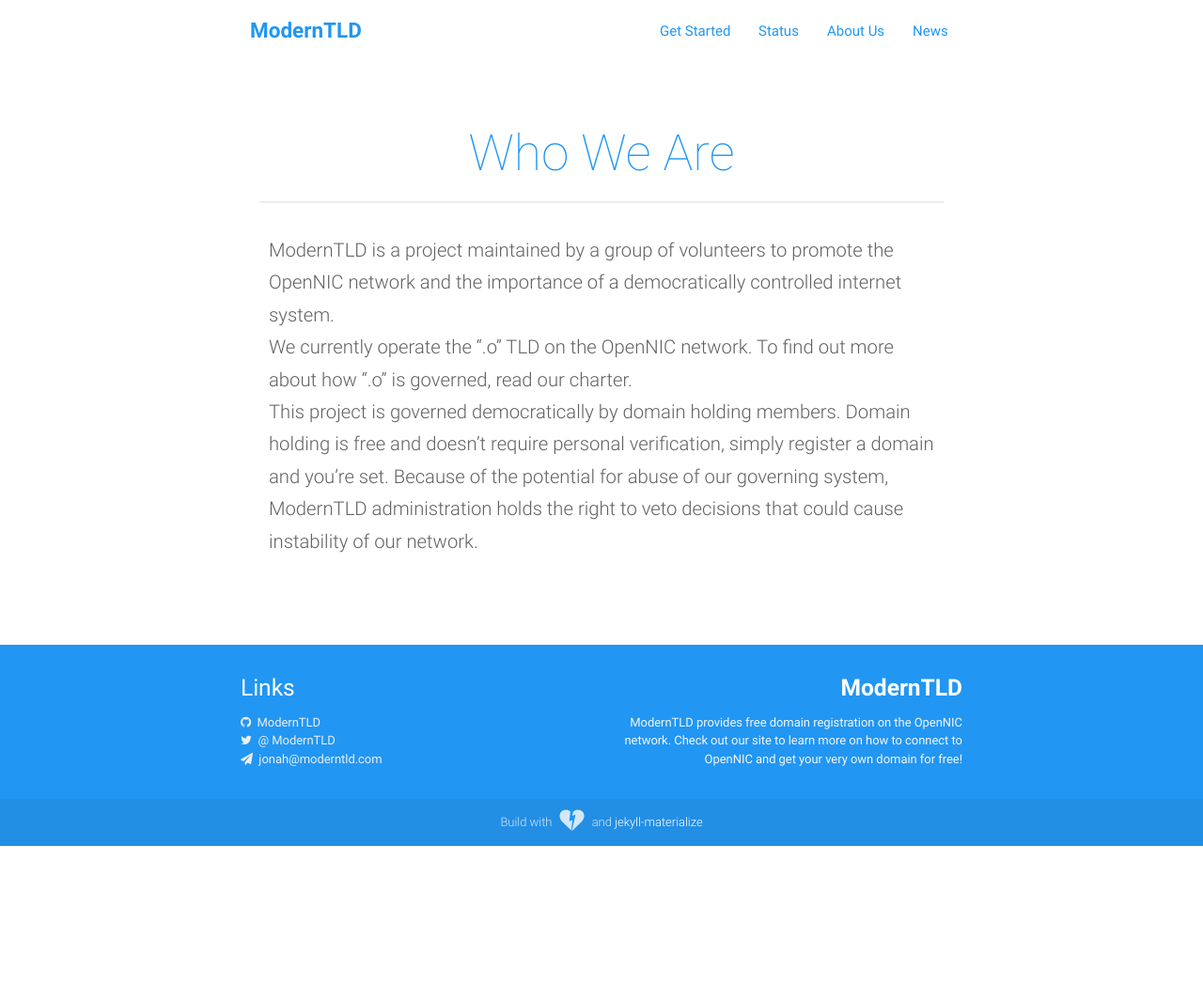
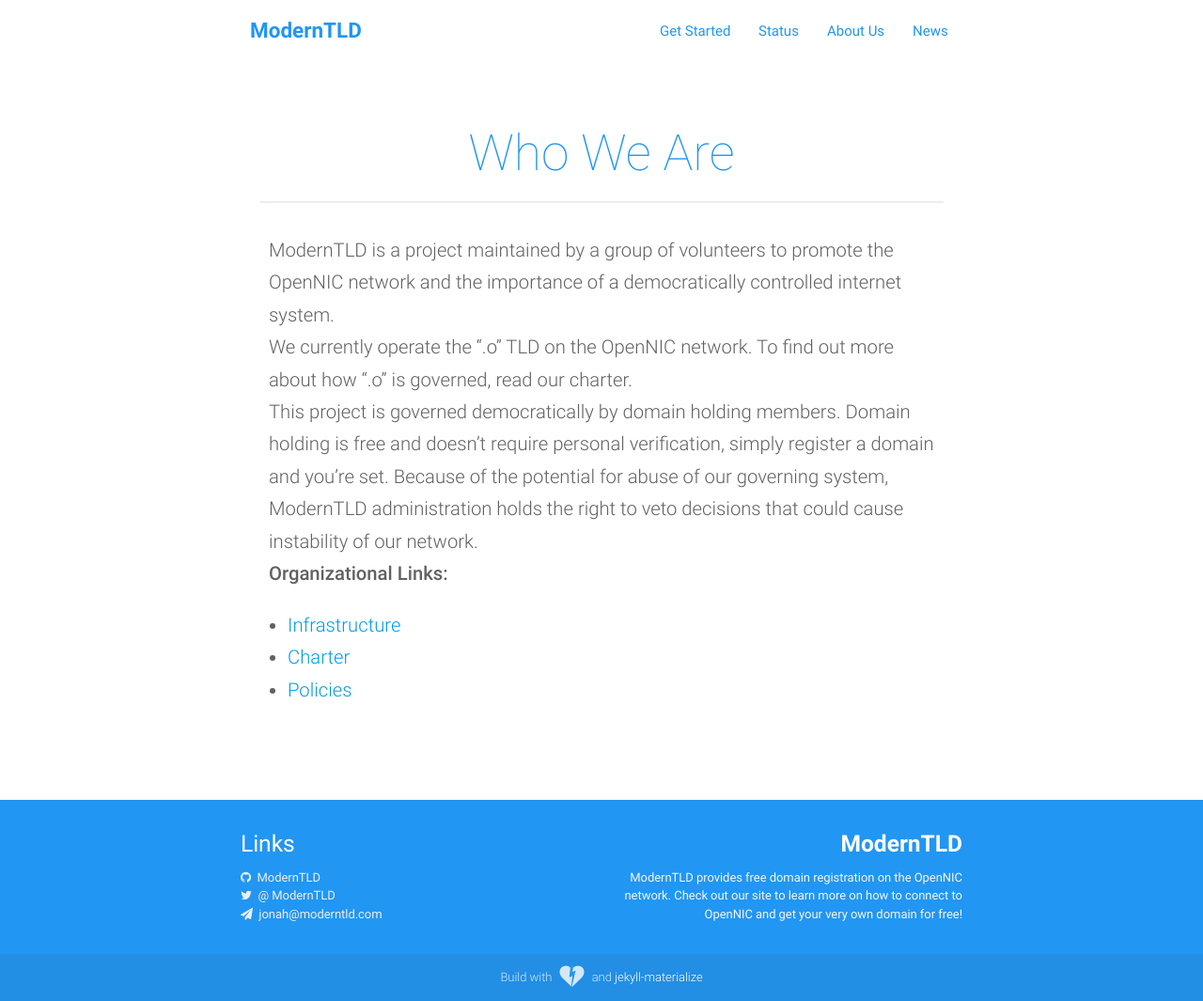
Before and after one commit to moderntld/www.moderntld.com, a Jekyll site: the page built from about.md, in a window 1280 px wide. Shown: the whole page at 94% size. Built offline with Jekyll 4.4.1, drawn with Linux system fonts in a browser that asks for light colours; before the commit the page ends 900 px from its top, so only the background shows below that.

Commit message:
Add Charter/Policy links

```diff
--- a/about.md
+++ b/about.md
@@ -9,3 +9,9 @@
 We currently operate the “.o” TLD on the OpenNIC network. To find out more about how “.o” is governed, read our charter.
 
 This project is governed democratically by domain holding members. Domain holding is free and doesn’t require personal verification, simply register a domain and you’re set. Because of the potential for abuse of our governing system, ModernTLD administration holds the right to veto decisions that could cause instability of our network.
+
+**Organizational Links:**
+
+ - [Infrastructure](/infrastructure)
+ - [Charter](/about/charter)
+ - [Policies](/about/policies)
```
